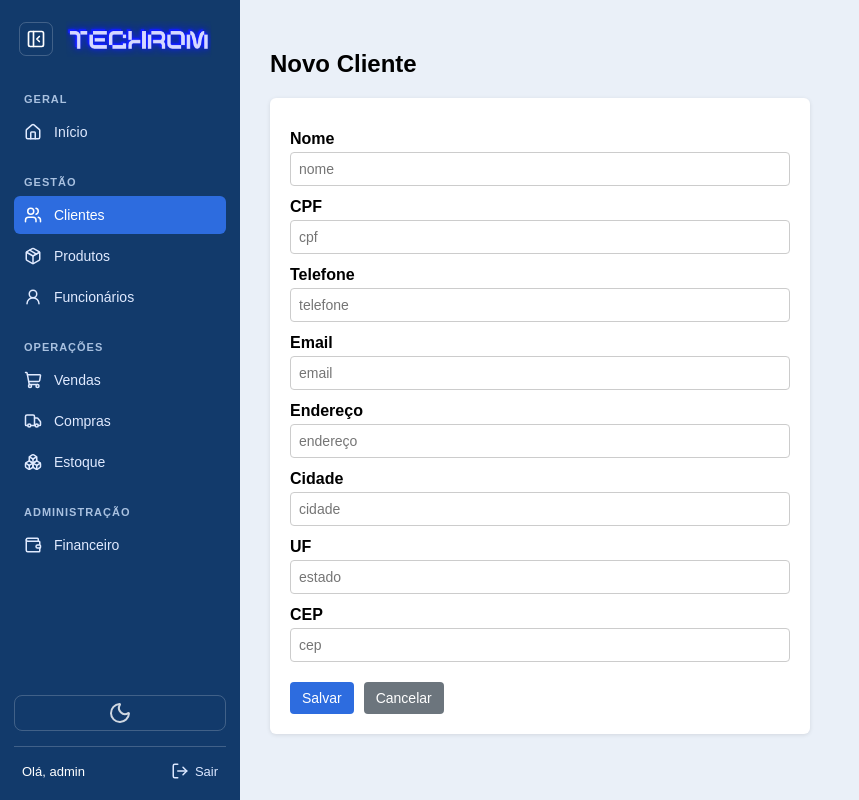
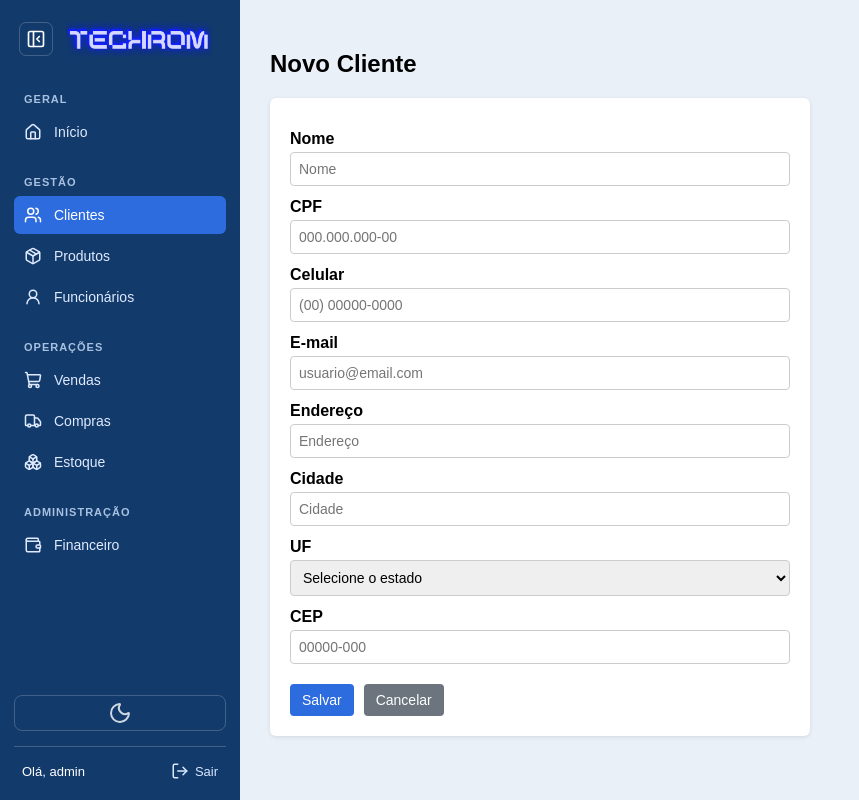
Before and after one commit to gbtxcrr1/erp, a Flask app: page /clients/new in a window 1280 px wide. Shown: the whole page, without its empty margins (0-859 px from the left). Run offline with Flask 3, Linux system fonts and the light colour scheme; a user stored in the database is signed in; some libraries are stand-ins or nearby versions.

Commit message:
versão final

```diff
--- a/app.py
+++ b/app.py
@@ -218,23 +218,44 @@ def new_client():
     return render_template("new_client.html")
 
 
+
 @app.route("/clients/<int:client_id>/edit", methods=["GET", "POST"])
 @login_required
 def edit_client(client_id):
     client = Client.query.get_or_404(client_id)
+
     if request.method == "POST":
+        cpf = request.form["cpf"]
+
+        existing_client = Client.query.filter(
+            Client.cpf == cpf,
+            Client.id != client.id
+        ).first()
+
+        if existing_client:
+            flash("Este CPF já está cadastrado para outro cliente.")
+            return render_template(
+                "new_client.html",
+                client=client,
+                form_data=request.form
+            )
+
         client.name = request.form["name"]
-        client.cpf = request.form["cpf"]
+        client.cpf = cpf
         client.phone = request.form["phone"]
         client.email = request.form["email"]
         client.address = request.form["address"]
         client.city = request.form["city"]
         client.state = request.form["state"]
         client.cep = request.form["cep"]
+
         db.session.commit()
+
         flash("Cliente atualizado com sucesso!")
         return redirect(url_for("clients"))
+
     return render_template("new_client.html", client=client)
+
 
 
 @app.route("/clients/<int:client_id>/delete", methods=["POST"])
--- /dev/null
+++ b/static/js/form_masks.js
@@ -0,0 +1,33 @@
+function applyMask(value, pattern) {
+    const digits = value.replace(/\D/g, "");
+    let result = "";
+    let digitIndex = 0;
+
+    for (const char of pattern) {
+        if (char === "0") {
+            if (digitIndex >= digits.length) break;
+            result += digits[digitIndex++];
+        } else {
+            if (digitIndex >= digits.length) break;
+            result += char;
+        }
+    }
+
+    return result;
+}
+
+const cpfInput = document.getElementById("cpf");
+const phoneInput = document.getElementById("phone");
+const cepInput = document.getElementById("cep");
+
+cpfInput.addEventListener("input", function () {
+    this.value = applyMask(this.value, "000.000.000-00");
+});
+
+phoneInput.addEventListener("input", function () {
+    this.value = applyMask(this.value, "(00) 00000-0000");
+});
+
+cepInput.addEventListener("input", function () {
+    this.value = applyMask(this.value, "00000-000");
+});
--- a/templates/employees.html
+++ b/templates/employees.html
@@ -34,7 +34,7 @@ Funcionários
             <td>{{ employee.position }}</td>
             <td>{{ employee.phone }}</td>
             <td>{{ employee.email }}</td>
-            <td>R$ {{ '%.2f'|format(employee.salary) }}</td>
+            <td>{{ employee.salary|brl }}</td>
             <td>{{ employee.hire_date.strftime('%d/%m/%Y') if employee.hire_date else '-' }}</td>
             <td class="actions">
                 <a class="btn btn-small" href="/employees/{{ employee.id }}/edit">Editar</a>
--- a/templates/finance.html
+++ b/templates/finance.html
@@ -19,7 +19,7 @@ Financeiro
     </div>
     <div class="summary-card">
         <span class="summary-label">Saldo</span>
-        <span class="summary-value {{ 'revenue' if balance >= 0 else 'expense' }}">R$ {{ '%.2f'|format(balance) }}</span>
+        <span class="summary-value {{ 'revenue' if balance >= 0 else 'expense' }}">{{ balance|brl }}</span>
     </div>
 </div>
 
@@ -52,7 +52,7 @@ Financeiro
             </td>
             <td>{{ transaction.description }}</td>
             <td>{{ transaction.category }}</td>
-            <td>R$ {{ '%.2f'|format(transaction.amount) }}</td>
+            <td>{{ transaction.amount|brl }}</td>
             <td class="actions">
                 <form method="POST" action="/finance/{{ transaction.id }}/delete" class="inline-form">
 					<input type="hidden" name="csrf_token" value="{{ csrf_token() }}">
--- a/templates/new_client.html
+++ b/templates/new_client.html
@@ -8,30 +8,78 @@
 <h2>{{ 'Editar Cliente' if client else 'Novo Cliente' }}</h2>
 
 <form method="POST" class="form">
-	<input type="hidden" name="csrf_token" value="{{ csrf_token() }}">
+    <input type="hidden" name="csrf_token" value="{{ csrf_token() }}">
+
     <label>Nome</label>
-    <input name="name" placeholder="nome" value="{{ client.name if client else '' }}" required>
+    <input name="name" placeholder="Nome"
+           value="{{ form_data.get('name', client.name if client else '') if form_data is defined else (client.name if client else '') }}" required>
 
     <label>CPF</label>
-    <input name="cpf" placeholder="cpf" value="{{ client.cpf if client else '' }}" required>
+    <input name="cpf" id="cpf" type="text"
+           placeholder="000.000.000-00"
+           value="{{ form_data.get('cpf', client.cpf if client else '') if form_data is defined else (client.cpf if client else '') }}"
+           maxlength="14" inputmode="numeric" required>
 
-    <label>Telefone</label>
-    <input name="phone" placeholder="telefone" value="{{ client.phone if client else '' }}">
+    <label>Celular</label>
+    <input name="phone" id="phone" type="text"
+           placeholder="(00) 00000-0000"
+           value="{{ form_data.get('phone', client.phone if client else '') if form_data is defined else (client.phone if client else '') }}"
+           maxlength="15" inputmode="numeric">
 
-    <label>Email</label>
-    <input name="email" placeholder="email" value="{{ client.email if client else '' }}" required>
+    <label>E-mail</label>
+    <input
+        name="email"
+        type="email"
+        placeholder="usuario@email.com"
+        value="{{ form_data.get('email', client.email if client else '') if form_data is defined else (client.email if client else '') }}"
+        pattern=".+@.+\.[a-zA-Z]{2,}"
+        title="O e-mail precisa ter uma extensão, como .com ou .com.br"
+        oninvalid="this.setCustomValidity('Informe um e-mail com extensão, como usuario@email.com')"
+        oninput="this.setCustomValidity('')"
+        required
+    >
 
     <label>Endereço</label>
-    <input name="address" placeholder="endereço" value="{{ client.address if client else '' }}">
+    <input name="address" placeholder="Endereço"
+           value="{{ form_data.get('address', client.address if client else '') if form_data is defined else (client.address if client else '') }}">
 
     <label>Cidade</label>
-    <input name="city" placeholder="cidade" value="{{ client.city if client else '' }}">
+    <input name="city" placeholder="Cidade"
+           value="{{ form_data.get('city', client.city if client else '') if form_data is defined else (client.city if client else '') }}">
 
     <label>UF</label>
-    <input name="state" placeholder="estado" value="{{ client.state if client else '' }}">
+    <select name="state" required>
+        <option value="">Selecione o estado</option>
+        {% set states = [
+            ('AC', 'Acre'), ('AL', 'Alagoas'), ('AP', 'Amapá'),
+            ('AM', 'Amazonas'), ('BA', 'Bahia'), ('CE', 'Ceará'),
+            ('DF', 'Distrito Federal'), ('ES', 'Espírito Santo'),
+            ('GO', 'Goiás'), ('MA', 'Maranhão'), ('MT', 'Mato Grosso'),
+            ('MS', 'Mato Grosso do Sul'), ('MG', 'Minas Gerais'),
+            ('PA', 'Pará'), ('PB', 'Paraíba'), ('PR', 'Paraná'),
+            ('PE', 'Pernambuco'), ('PI', 'Piauí'), ('RJ', 'Rio de Janeiro'),
+            ('RN', 'Rio Grande do Norte'), ('RS', 'Rio Grande do Sul'),
+            ('RO', 'Rondônia'), ('RR', 'Roraima'), ('SC', 'Santa Catarina'),
+            ('SP', 'São Paulo'), ('SE', 'Sergipe'), ('TO', 'Tocantins')
+        ] %}
+
+        {% for uf, state_name in states %}
+            <option value="{{ uf }}"
+                {% if form_data is defined and form_data.get('state') == uf %}
+                    selected
+                {% elif (form_data is not defined or not form_data) and client and client.state == uf %}
+                    selected
+                {% endif %}>
+                {{ state_name }}
+            </option>
+        {% endfor %}
+    </select>
 
     <label>CEP</label>
-    <input name="cep" placeholder="cep" value="{{ client.cep if client else '' }}">
+    <input name="cep" id="cep" type="text"
+           placeholder="00000-000"
+           value="{{ form_data.get('cep', client.cep if client else '') if form_data is defined else (client.cep if client else '') }}"
+           maxlength="9" inputmode="numeric">
 
     <div class="form-actions">
         <button class="btn" type="submit">Salvar</button>
@@ -39,4 +87,6 @@
     </div>
 </form>
 
+<script src="{{ url_for('static', filename='js/form_masks.js') }}"></script>
+
 {% endblock %}
--- a/templates/products.html
+++ b/templates/products.html
@@ -1,4 +1,3 @@
-
 {% extends "base.html" %}
 
 {% block title %}
@@ -35,7 +34,7 @@ Produtos
             <td>{{ product.description }}</td>
             <td>{{ product.category }}</td>
             <td>{{ product.sku }}</td>
-            <td>R$ {{ '%.2f'|format(product.price) }}</td>
+            <td>{{ product.price|brl }}</td>
             <td class="actions">
                 <a class="btn btn-small" href="/products/{{ product.id }}/edit">Editar</a>
                 <form method="POST" action="/products/{{ product.id }}/delete" class="inline-form">
--- a/templates/purchases.html
+++ b/templates/purchases.html
@@ -17,7 +17,7 @@ Compras
     <div class="summary-card">
         <span class="summary-label">Valor Total</span>
         <span class="summary-value">
-            R$ {{ '%.2f'|format(total_purchases) }}
+			{{ total_purchases|brl }}
         </span>
     </div>
 </div>
@@ -47,8 +47,8 @@ Compras
             <td>{{ purchase.supplier.name if purchase.supplier else '-' }}</td>
             <td>{{ purchase.product.name }}</td>
             <td>{{ purchase.quantity }}</td>
-            <td>R$ {{ '%.2f'|format(purchase.unit_price) }}</td>
-            <td>R$ {{ '%.2f'|format(purchase.total_price) }}</td>
+            <td>{{ purchase.unit_price|brl }}</td>
+            <td>{{ purchase.total_price|brl }}</td>
             <td>{{ purchase.date.strftime('%d/%m/%Y %H:%M') if purchase.date else '-' }}</td>
             <td class="actions">
                 <a class="btn btn-small" href="/purchases/{{ purchase.id }}">
--- a/templates/sales.html
+++ b/templates/sales.html
@@ -32,8 +32,8 @@ Vendas
             <td>{{ sale.client.name }}</td>
             <td>{{ sale.product.name }}</td>
             <td>{{ sale.quantity }}</td>
-            <td>R$ {{ '%.2f'|format(sale.unit_price) }}</td>
-            <td>R$ {{ '%.2f'|format(sale.total_price) }}</td>
+            <td>{{ sale.unit_price|brl }}</td>
+            <td>{{ sale.total_price|brl }}</td>
             <td class="actions">
                 <form method="POST" action="/sales/{{ sale.id }}/delete" class="inline-form">
 					<input type="hidden" name="csrf_token" value="{{ csrf_token() }}">
```
Also changed, not shown: templates/new_employee.html (+38 -16 lines), instance/erp.db.
